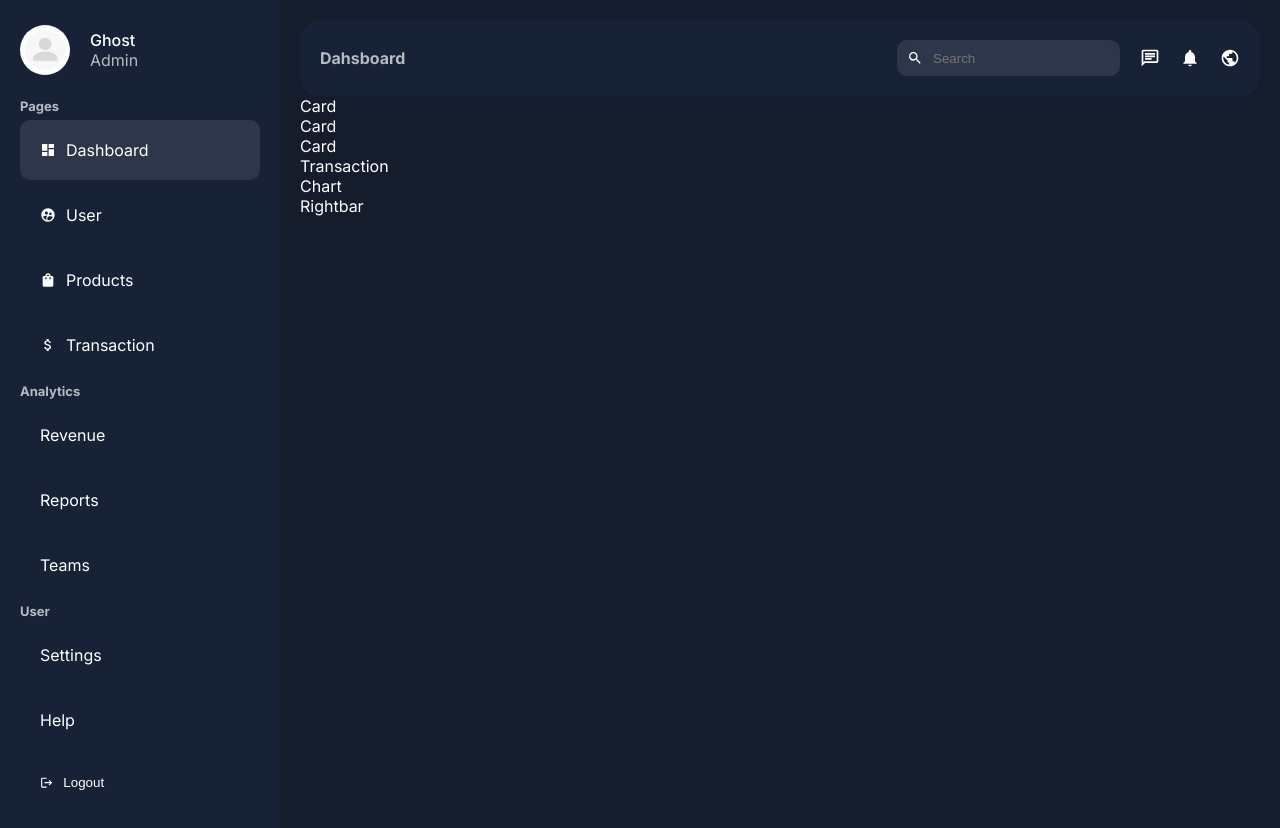
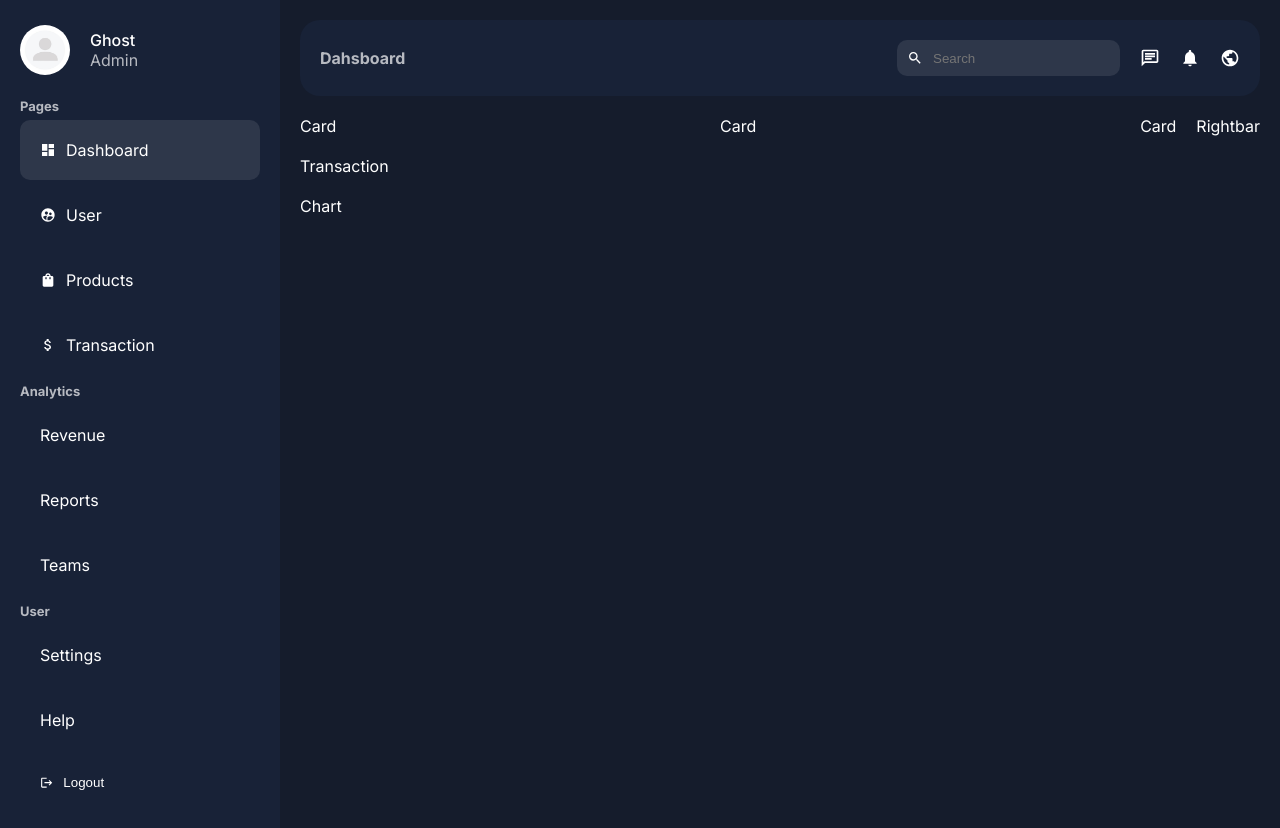
Before and after one commit to Souvikarjun/next-dashboard, a Next.js app: page /dahsboard in a window 1280 px wide. Built offline with nearby package versions, Linux system fonts and the light colour scheme.

Commit message:
dashboard customization in css

```diff
--- a/app/dahsboard/page.jsx
+++ b/app/dahsboard/page.jsx
@@ -7,7 +7,7 @@ import styles from "../ui/dashboard/dashboard.module.css"
 const Dashboard = () => {
   return (
     <div className={styles.wrapper}>
-      <div className={styles.main}></div>
+      <div className={styles.main}>
         <div className={styles.cards}>
           <Card />
           <Card />
@@ -15,6 +15,7 @@ const Dashboard = () => {
         </div>
         <Transaction />
         <Chart />
+      </div>
       <div className={styles.side}>
         <Rightbar />
       </div>
--- a/app/ui/dashboard/dashboard.module.css
+++ b/app/ui/dashboard/dashboard.module.css
@@ -12,3 +12,24 @@
     flex:4;
     padding: 20px;
 }
+
+.wrapper{
+    display: flex;
+    gap: 20px;
+    margin-top: 20px;
+}
+
+.main{
+    flex: 3;
+    display: flex;
+    flex-direction: column;
+    gap: 20px;
+}
+
+.cards{
+    display: flex;
+    gap: 20px;
+    justify-content: space-between;
+}
+
+.side{}
```
Lines whose indentation alone changed are shown as unchanged.
